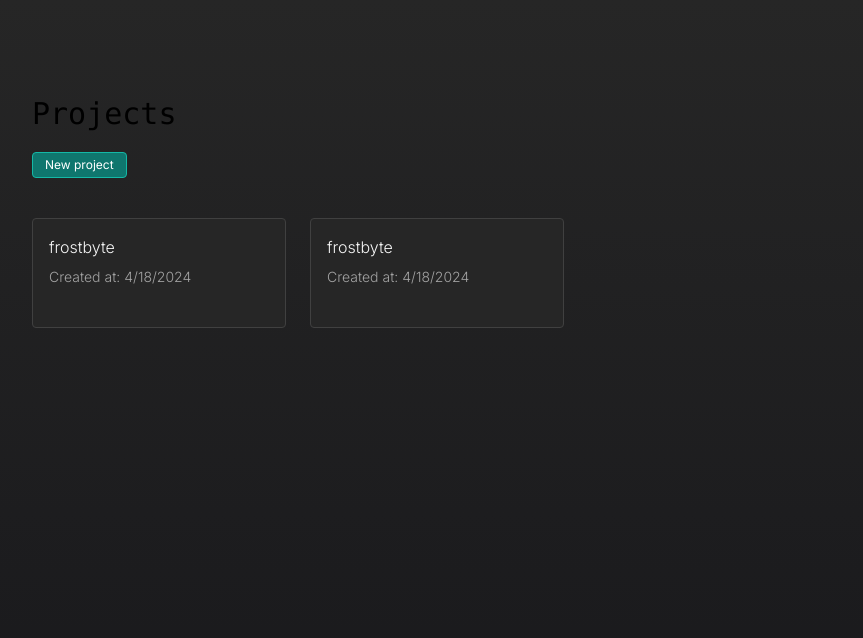
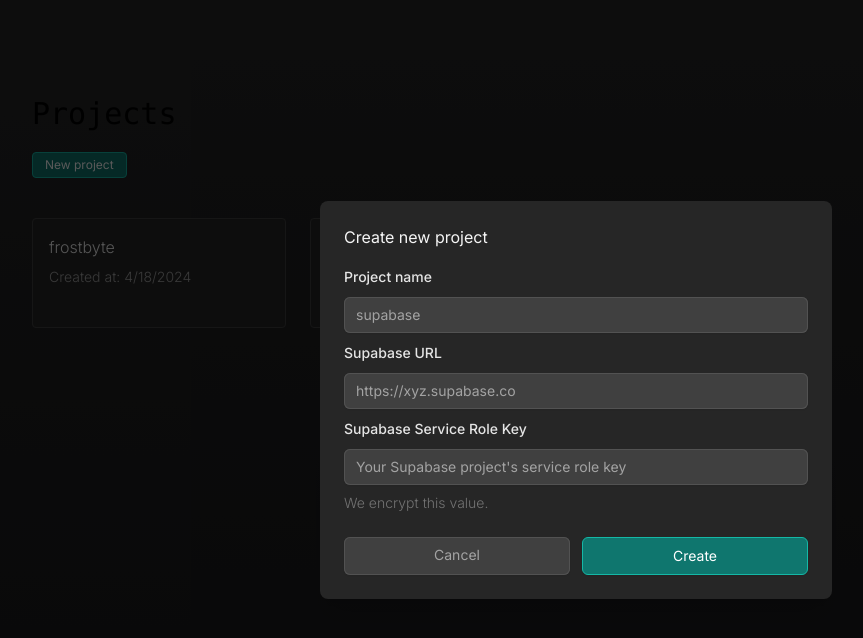
Before and after one commit to 0xDebabrata/frostbyte, a Next.js app in the folder web/: page /dashboard in a window 1280 px wide. Both pictures are taken after a click on the button "New project". Shown: the top 638 px of the page, without its empty margins (64-927 px from the left). Built offline with nearby package versions, Linux system fonts and the light colour scheme.

Commit message:
add create project modal

```diff
--- a/web/src/app/dashboard/page.tsx
+++ b/web/src/app/dashboard/page.tsx
@@ -1,9 +1,12 @@
 'use client'
 
 import { useEffect, useState } from "react"
+
 import { Database } from "@/utils/supabase"
+import CreateProjectModal from "@/components/Modal/CreateProjectModal"
 
 export default function Dashboard() {
+  const [open, setOpen] = useState(false)
   const [projects, setProjects] = useState<Database["public"]["Tables"]["supabase_projects"]["Row"][]>([])
 
   const fetchProjects = async () => {
@@ -23,7 +26,7 @@
         connected_at: currDate.toLocaleDateString(),
         supabase_url: "",
         supabase_secret_key: "",
-        name: "frostbyte",
+        name: "just ice",
         key_id: "",
         user_id: "",
       }
@@ -40,6 +43,7 @@
         Projects
       </h1>
       <button
+        onClick={() => setOpen(true)}
         className="mt-5 rounded py-1 px-3 bg-teal-700 border border-teal-500 text-white text-xs"
       >
         New project
@@ -55,6 +59,7 @@
           </div>
         ))}
       </div>
+      <CreateProjectModal open={open} setOpen={setOpen} />
     </div>
   )
 }
--- /dev/null
+++ b/web/src/components/Modal/CreateProjectModal.tsx
@@ -0,0 +1,128 @@
+import { Dispatch, Fragment, SetStateAction, useRef, useState } from 'react'
+import { Dialog, Transition } from '@headlessui/react'
+
+interface CreateProjectModalProps {
+  open: boolean;
+  setOpen: Dispatch<SetStateAction<boolean>>;
+}
+
+export default function CreateProjectModal({
+  open,
+  setOpen,
+}: CreateProjectModalProps) {
+  const [name, setName] = useState("")
+  const [supabaseUrl, setSupabaseUrl] = useState("")
+  const [supabaseKey, setSupabaseKey] = useState("")
+
+  const cancelButtonRef = useRef(null)
+
+  return (
+    <Transition.Root show={open} as={Fragment}>
+      <Dialog as="div" className="relative z-10" initialFocus={cancelButtonRef} onClose={setOpen}>
+        <Transition.Child
+          as={Fragment}
+          enter="ease-out duration-300"
+          enterFrom="opacity-0"
+          enterTo="opacity-100"
+          leave="ease-in duration-200"
+          leaveFrom="opacity-100"
+          leaveTo="opacity-0"
+        >
+          <div className="fixed inset-0 bg-black bg-opacity-65 transition-opacity" />
+        </Transition.Child>
+
+        <div className="fixed inset-0 z-10 w-screen overflow-y-auto">
+          <div className="flex min-h-full items-end justify-center p-4 text-center sm:items-center sm:p-0">
+            <Transition.Child
+              as={Fragment}
+              enter="ease-out duration-300"
+              enterFrom="opacity-0 translate-y-4 sm:translate-y-0 sm:scale-95"
+              enterTo="opacity-100 translate-y-0 sm:scale-100"
+              leave="ease-in duration-200"
+              leaveFrom="opacity-100 translate-y-0 sm:scale-100"
+              leaveTo="opacity-0 translate-y-4 sm:translate-y-0 sm:scale-95"
+            >
+              <Dialog.Panel className="relative transform overflow-hidden rounded-lg bg-neutral-800 p-4 text-left shadow-xl transition-all sm:my-8 sm:w-full sm:max-w-lg sm:p-6">
+                <div>
+                  <div className="text-left">
+                    <Dialog.Title as="h3" className="text-base leading-6 text-neutral-100">
+                      Create new project
+                    </Dialog.Title>
+                    <div className='mt-4'>
+                      <label htmlFor="email" className="block text-sm font-medium leading-6 text-neutral-200">
+                        Project name
+                      </label>
+                      <div className="mt-2">
+                        <input
+                          type="text"
+                          name="name"
+                          id="name"
+                          className="block w-full rounded-md border-0 py-1.5 text-neutral-200 bg-neutral-700 shadow-sm ring-1 ring-inset ring-neutral-600 placeholder:text-neutral-400 focus:ring-2 focus:ring-inset focus:ring-neutral-400 sm:text-sm sm:leading-6"
+                          placeholder="supabase"
+                          value={name}
+                          onChange={(e) => setName(e.target.value)}
+                        />
+                      </div>
+                    </div>
+                    <div className='mt-2'>
+                      <label htmlFor="email" className="block text-sm font-medium leading-6 text-neutral-200">
+                        Supabase URL
+                      </label>
+                      <div className="mt-2">
+                        <input
+                          type="text"
+                          name="url"
+                          id="url"
+                          className="block w-full rounded-md border-0 py-1.5 text-neutral-200 bg-neutral-700 shadow-sm ring-1 ring-inset ring-neutral-600 placeholder:text-neutral-400 focus:ring-2 focus:ring-inset focus:ring-neutral-400 sm:text-sm sm:leading-6"
+                          placeholder="https://xyz.supabase.co"
+                          value={supabaseUrl}
+                          onChange={(e) => setSupabaseUrl(e.target.value)}
+                        />
+                      </div>
+                    </div>
+                    <div className='mt-2'>
+                      <label htmlFor="email" className="block text-sm font-medium leading-6 text-neutral-200">
+                        Supabase Service Role Key
+                      </label>
+                      <div className="mt-2">
+                        <input
+                          type="text"
+                          name="key"
+                          id="key"
+                          className="block w-full rounded-md border-0 py-1.5 text-neutral-200 bg-neutral-700 shadow-sm ring-1 ring-inset ring-neutral-600 placeholder:text-neutral-400 focus:ring-2 focus:ring-inset focus:ring-neutral-400 sm:text-sm sm:leading-6"
+                          placeholder="Your Supabase project's service role key"
+                          value={supabaseKey}
+                          onChange={(e) => setSupabaseKey(e.target.value)}
+                        />
+                      </div>
+                      <p className="mt-2 text-sm font-light text-neutral-500" id="email-description">
+                        We encrypt this value.
+                      </p>
+                    </div>
+                  </div>
+                </div>
+                <div className="mt-5 sm:mt-6 sm:grid sm:grid-flow-row-dense sm:grid-cols-2 sm:gap-3">
+                  <button
+                    type="button"
+                    className="inline-flex w-full justify-center rounded-md bg-teal-700 px-3 py-2 text-sm text-white shadow-sm hover:bg-teal-600 duration-150 border border-teal-500 focus-visible:outline focus-visible:outline-2 focus-visible:outline-offset-2 focus-visible:outline-indigo-600 sm:col-start-2"
+                    onClick={() => setOpen(false)}
+                  >
+                    Create
+                  </button>
+                  <button
+                    type="button"
+                    className="mt-3 inline-flex w-full justify-center rounded-md bg-neutral-700 px-3 py-2 text-sm text-neutral-400 shadow-sm ring-1 ring-inset ring-neutral-600 hover:bg-neutral-600 duration-150 sm:col-start-1 sm:mt-0"
+                    onClick={() => setOpen(false)}
+                    ref={cancelButtonRef}
+                  >
+                    Cancel
+                  </button>
+                </div>
+              </Dialog.Panel>
+            </Transition.Child>
+          </div>
+        </div>
+      </Dialog>
+    </Transition.Root>
+  )
+}
```
